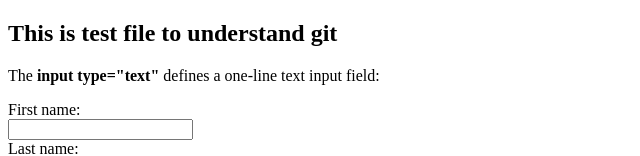
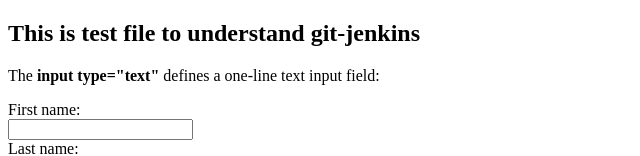
Before and after one commit to naveen4152/test, a plain HTML site: page index.html in a window 1280 px wide. Shown: the top 156 px of the page, without its empty margins (0-640 px from the left). Drawn offline with Linux system fonts and the light colour scheme.

Commit message:
git jenkins

```diff
--- a/index.html
+++ b/index.html
@@ -1,7 +1,7 @@
 <!DOCTYPE html>
 <html>
 <body>
-<h2>This is test file to understand git</h2>
+<h2>This is test file to understand git-jenkins</h2>
 <p>The <strong>input type="text"</strong> defines a one-line text input field:</p>
 <form action="/action_page.php">
   <label for="fname">First name:</label><br>
```
